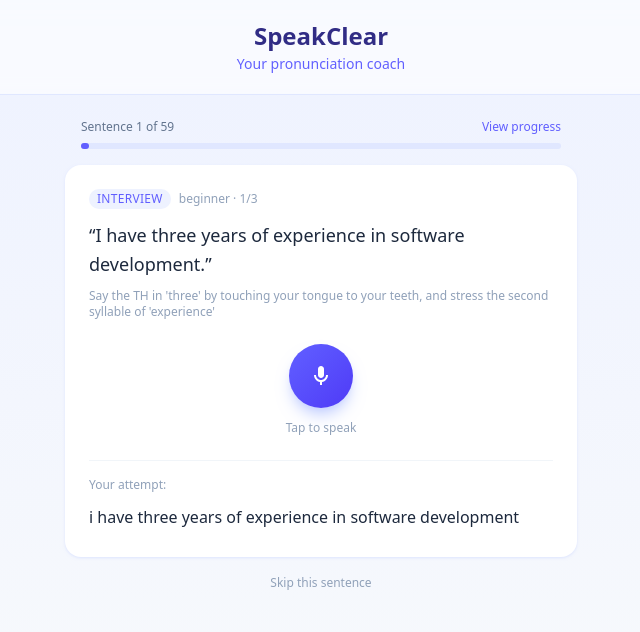
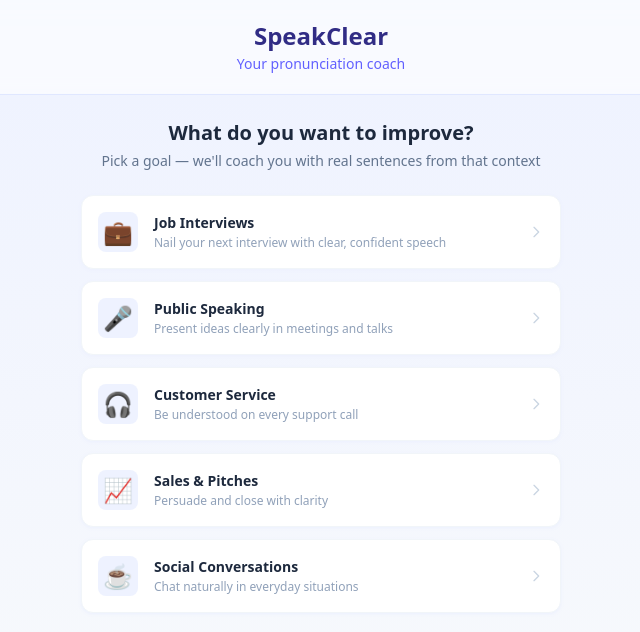
Before and after one commit to laasya2005/Fonix, a Next.js app: page / in a window 1280 px wide. Shown: the top 632 px of the page, without its empty margins (319-959 px from the left). Built offline with nearby package versions, Linux system fonts and the light colour scheme.

Commit message:
feat: add goal-oriented module picker, fix MediaRecorder codec support

```diff
--- a/app/page.tsx
+++ b/app/page.tsx
@@ -1,11 +1,12 @@
 "use client";
 
-import { useState, useCallback } from "react";
+import { useState, useCallback, useMemo } from "react";
 import sentencesData from "@/data/sentences.json";
-import type { Sentence, AnalyzedWord, SpeechResult, AnalyzeResponse } from "@/lib/types";
+import type { Sentence, Category, AnalyzedWord, SpeechResult, AnalyzeResponse } from "@/lib/types";
 import { analyzeTranscript } from "@/lib/analyzer";
 import { markSentenceCompleted, saveWordAttempt } from "@/lib/progress";
 import { startListening, stopListening, isSpeechSupported } from "@/lib/speech";
+import { ModulePicker } from "@/components/ModulePicker";
 import { SentenceDisplay } from "@/components/SentenceDisplay";
 import { MicButton } from "@/components/MicButton";
 import { TranscriptView } from "@/components/TranscriptView";
@@ -15,6 +16,7 @@ import { ResultsSummary } from "@/components/ResultsSummary";
 import { ProgressDashboard } from "@/components/ProgressDashboard";
 
 type AppState =
+  | "module-select"
   | "idle"
   | "recording"
   | "analyzing"
@@ -23,10 +25,11 @@ type AppState =
   | "practice"
   | "progress";
 
-const sentences = sentencesData.sentences as Sentence[];
+const allSentences = sentencesData.sentences as Sentence[];
 
 export default function Home() {
-  const [state, setState] = useState<AppState>("idle");
+  const [state, setState] = useState<AppState>("module-select");
+  const [selectedModule, setSelectedModule] = useState<Category | null>(null);
   const [sentenceIndex, setSentenceIndex] = useState(0);
   const [interimText, setInterimText] = useState("");
   const [analyzedWords, setAnalyzedWords] = useState<AnalyzedWord[]>([]);
@@ -36,7 +39,34 @@ export default function Home() {
   const [selectedWord, setSelectedWord] = useState<AnalyzedWord | null>(null);
   const [recordedAudioUrl, setRecordedAudioUrl] = useState<string | null>(null);
 
+  const sentences = useMemo(
+    () =>
+      selectedModule
+        ? allSentences.filter((s) => s.category === selectedModule)
+        : allSentences,
+    [selectedModule]
+  );
+
   const sentence = sentences[sentenceIndex % sentences.length];
+
+  const handleModuleSelect = useCallback((category: Category) => {
+    setSelectedModule(category);
+    setSentenceIndex(0);
+    setState("idle");
+  }, []);
+
+  const handleChangeModule = useCallback(() => {
+    setSelectedModule(null);
+    setSentenceIndex(0);
+    setAnalyzedWords([]);
+    setSummary("");
+    setEncouragement("");
+    setAllCorrect(false);
+    setInterimText("");
+    setSelectedWord(null);
+    setRecordedAudioUrl(null);
+    setState("module-select");
+  }, []);
 
   const handleMicToggle = useCallback(() => {
     if (state === "recording") {
@@ -96,7 +126,6 @@ export default function Home() {
         setAllCorrect(false);
         markSentenceCompleted(sentence.id);
 
-        // Save initial word analysis with tags from the sentence focus data
         for (const flagged of topFlagged) {
           const analyzed = data.words.find((w) => w.index === flagged.index);
           if (analyzed) {
@@ -139,6 +168,12 @@ export default function Home() {
     setState("results");
   }, []);
 
+  // Module selection screen
+  if (state === "module-select") {
+    return <ModulePicker onSelect={handleModuleSelect} />;
+  }
+
+  // Practice mode
   if (state === "practice" && selectedWord) {
     return (
       <PracticeMode
@@ -149,6 +184,7 @@ export default function Home() {
     );
   }
 
+  // Progress dashboard
   if (state === "progress") {
     return <ProgressDashboard onClose={() => setState("idle")} />;
   }
@@ -181,7 +217,10 @@ export default function Home() {
 
       {/* Main card */}
       <div className="bg-white rounded-none sm:rounded-2xl p-6 shadow-sm shadow-indigo-100">
-        <SentenceDisplay sentence={sentence} />
+        <SentenceDisplay
+          sentence={sentence}
+          onChangeModule={handleChangeModule}
+        />
 
         <MicButton
           isRecording={state === "recording"}
--- /dev/null
+++ b/components/ModulePicker.tsx
@@ -0,0 +1,97 @@
+"use client";
+
+import type { Category } from "@/lib/types";
+
+interface Module {
+  id: Category;
+  name: string;
+  description: string;
+  icon: string;
+}
+
+const MODULES: Module[] = [
+  {
+    id: "interview",
+    name: "Job Interviews",
+    description: "Nail your next interview with clear, confident speech",
+    icon: "💼",
+  },
+  {
+    id: "public_speaking",
+    name: "Public Speaking",
+    description: "Present ideas clearly in meetings and talks",
+    icon: "🎤",
+  },
+  {
+    id: "customer_service",
+    name: "Customer Service",
+    description: "Be understood on every support call",
+    icon: "🎧",
+  },
+  {
+    id: "sales",
+    name: "Sales & Pitches",
+    description: "Persuade and close with clarity",
+    icon: "📈",
+  },
+  {
+    id: "social",
+    name: "Social Conversations",
+    description: "Chat naturally in everyday situations",
+    icon: "☕",
+  },
+];
+
+interface ModulePickerProps {
+  onSelect: (category: Category) => void;
+}
+
+export function ModulePicker({ onSelect }: ModulePickerProps) {
+  return (
+    <div className="px-4">
+      <div className="text-center mb-6">
+        <h2 className="text-xl font-bold text-slate-800 mb-1">
+          What do you want to improve?
+        </h2>
+        <p className="text-sm text-slate-500">
+          Pick a goal — we&apos;ll coach you with real sentences from that context
+        </p>
+      </div>
+
+      <div className="space-y-3">
+        {MODULES.map((mod) => (
+          <button
+            key={mod.id}
+            onClick={() => onSelect(mod.id)}
+            className="w-full bg-white rounded-xl p-4 shadow-sm shadow-indigo-50 border border-slate-100 hover:border-indigo-200 hover:shadow-md hover:shadow-indigo-100 transition-all text-left flex items-center gap-4 group"
+          >
+            <span className="text-2xl w-10 h-10 flex items-center justify-center bg-indigo-50 rounded-lg group-hover:bg-indigo-100 transition-colors">
+              {mod.icon}
+            </span>
+            <div className="flex-1 min-w-0">
+              <p className="font-semibold text-slate-800 text-sm">
+                {mod.name}
+              </p>
+              <p className="text-xs text-slate-400 mt-0.5">
+                {mod.description}
+              </p>
+            </div>
+            <svg
+              className="w-4 h-4 text-slate-300 group-hover:text-indigo-400 transition-colors shrink-0"
+              fill="none"
+              stroke="currentColor"
+              viewBox="0 0 24 24"
+            >
+              <path
+                strokeLinecap="round"
+                strokeLinejoin="round"
+                strokeWidth={2}
+                d="M9 5l7 7-7 7"
+              />
+            </svg>
+          </button>
+        ))}
+      </div>
+    </div>
+  );
+}
--- a/components/SentenceDisplay.tsx
+++ b/components/SentenceDisplay.tsx
@@ -1,18 +1,36 @@
 "use client";
 
-import type { Sentence } from "@/lib/types";
+import type { Category, Sentence } from "@/lib/types";
+
+const MODULE_LABELS: Record<Category, { name: string; icon: string }> = {
+  interview: { name: "Job Interview", icon: "💼" },
+  public_speaking: { name: "Public Speaking", icon: "🎤" },
+  customer_service: { name: "Customer Service", icon: "🎧" },
+  sales: { name: "Sales & Pitches", icon: "📈" },
+  social: { name: "Social", icon: "☕" },
+};
 
 interface SentenceDisplayProps {
   sentence: Sentence;
+  onChangeModule: () => void;
 }
 
-export function SentenceDisplay({ sentence }: SentenceDisplayProps) {
+export function SentenceDisplay({ sentence, onChangeModule }: SentenceDisplayProps) {
+  const mod = MODULE_LABELS[sentence.category];
+
   return (
     <div className="mb-6">
-      <div className="flex items-center gap-2 mb-3">
-        <span className="text-xs font-medium uppercase tracking-wide text-indigo-500 bg-indigo-50 px-2 py-0.5 rounded-full">
-          {sentence.category.replace("_", " ")}
-        </span>
+      <div className="flex items-center justify-between mb-3">
+        <button
+          onClick={onChangeModule}
+          className="flex items-center gap-1.5 text-xs font-medium text-indigo-500 bg-indigo-50 px-2.5 py-1 rounded-full hover:bg-indigo-100 transition-colors"
+        >
+          <span>{mod.icon}</span>
+          <span>{mod.name}</span>
+          <svg className="w-3 h-3" fill="none" stroke="currentColor" viewBox="0 0 24 24">
+            <path strokeLinecap="round" strokeLinejoin="round" strokeWidth={2} d="M19 9l-7 7-7-7" />
+          </svg>
+        </button>
         <span className="text-xs text-slate-400">
           {sentence.level} · {sentence.difficulty}/3
         </span>
--- a/lib/speech.ts
+++ b/lib/speech.ts
@@ -31,7 +31,28 @@ export function startListening(callbacks: SpeechCallbacks): void {
     .getUserMedia({ audio: true })
     .then((stream) => {
       audioChunks = [];
-      mediaRecorder = new MediaRecorder(stream);
+
+      // Find a supported MIME type
+      const mimeTypes = [
+        "audio/webm;codecs=opus",
+        "audio/webm",
+        "audio/mp4",
+        "audio/ogg;codecs=opus",
+        "",
+      ];
+      const mimeType = mimeTypes.find(
+        (t) => t === "" || MediaRecorder.isTypeSupported(t)
+      );
+
+      try {
+        mediaRecorder = mimeType
+          ? new MediaRecorder(stream, { mimeType: mimeType || undefined })
+          : new MediaRecorder(stream);
+      } catch {
+        // MediaRecorder not supported — continue without recording
+        stream.getTracks().forEach((track) => track.stop());
+        return;
+      }
 
       mediaRecorder.ondataavailable = (event) => {
         if (event.data.size > 0) {
@@ -40,9 +61,9 @@ export function startListening(callbacks: SpeechCallbacks): void {
       };
 
       mediaRecorder.onstop = () => {
-        const audioBlob = new Blob(audioChunks, { type: "audio/webm" });
+        const blobType = mimeType || "audio/webm";
+        const audioBlob = new Blob(audioChunks, { type: blobType });
         recordedAudioUrl = URL.createObjectURL(audioBlob);
-        // Stop all tracks to release the mic
         stream.getTracks().forEach((track) => track.stop());
       };
 
--- a/lib/types.ts
+++ b/lib/types.ts
@@ -30,7 +30,7 @@ export interface FocusWord {
   tags: PronunciationTag[];
 }
 
-export type Category = "daily" | "interview" | "phone_call";
+export type Category = "interview" | "public_speaking" | "customer_service" | "sales" | "social";
 export type Level = "beginner" | "intermediate" | "advanced";
 
 export interface Sentence {
```
